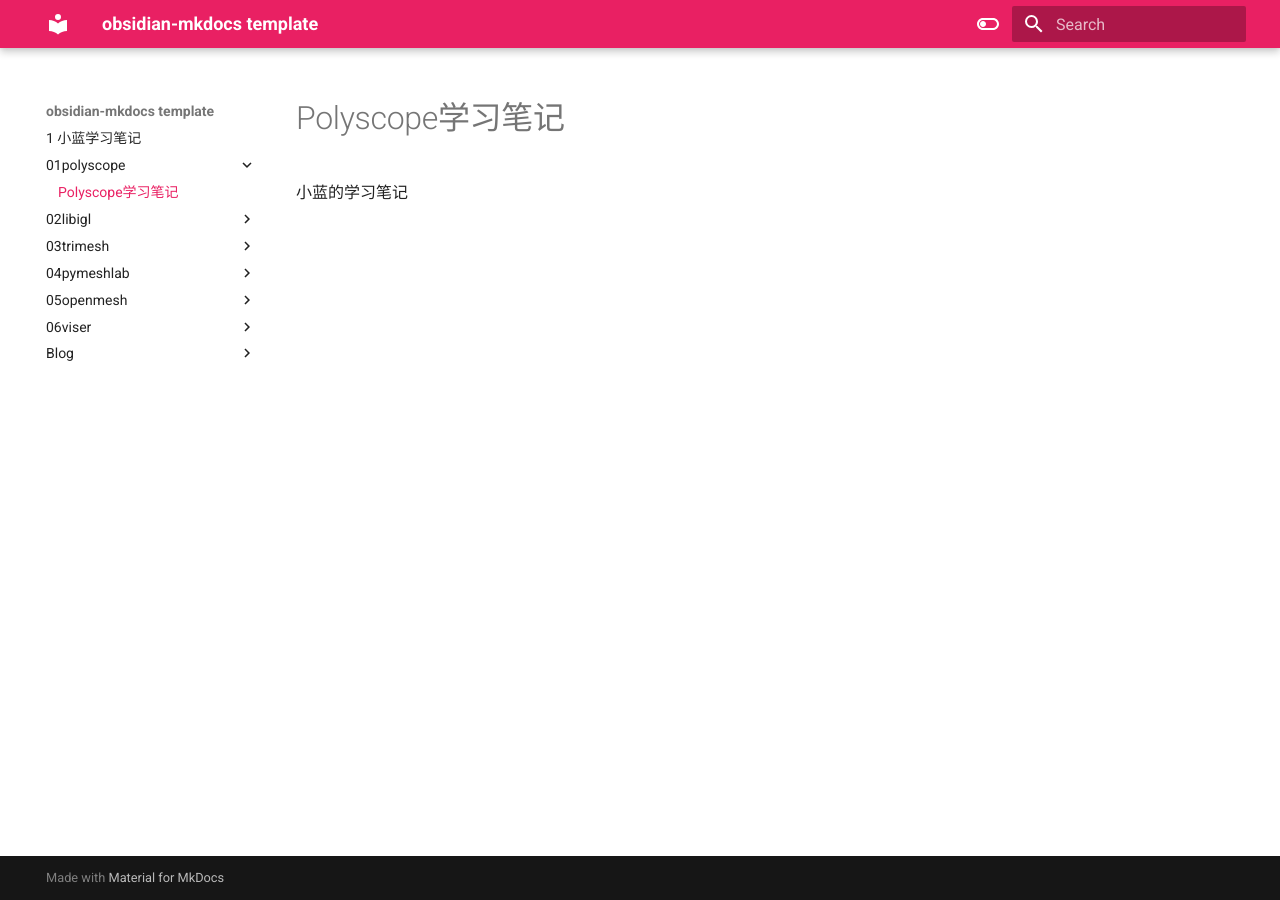
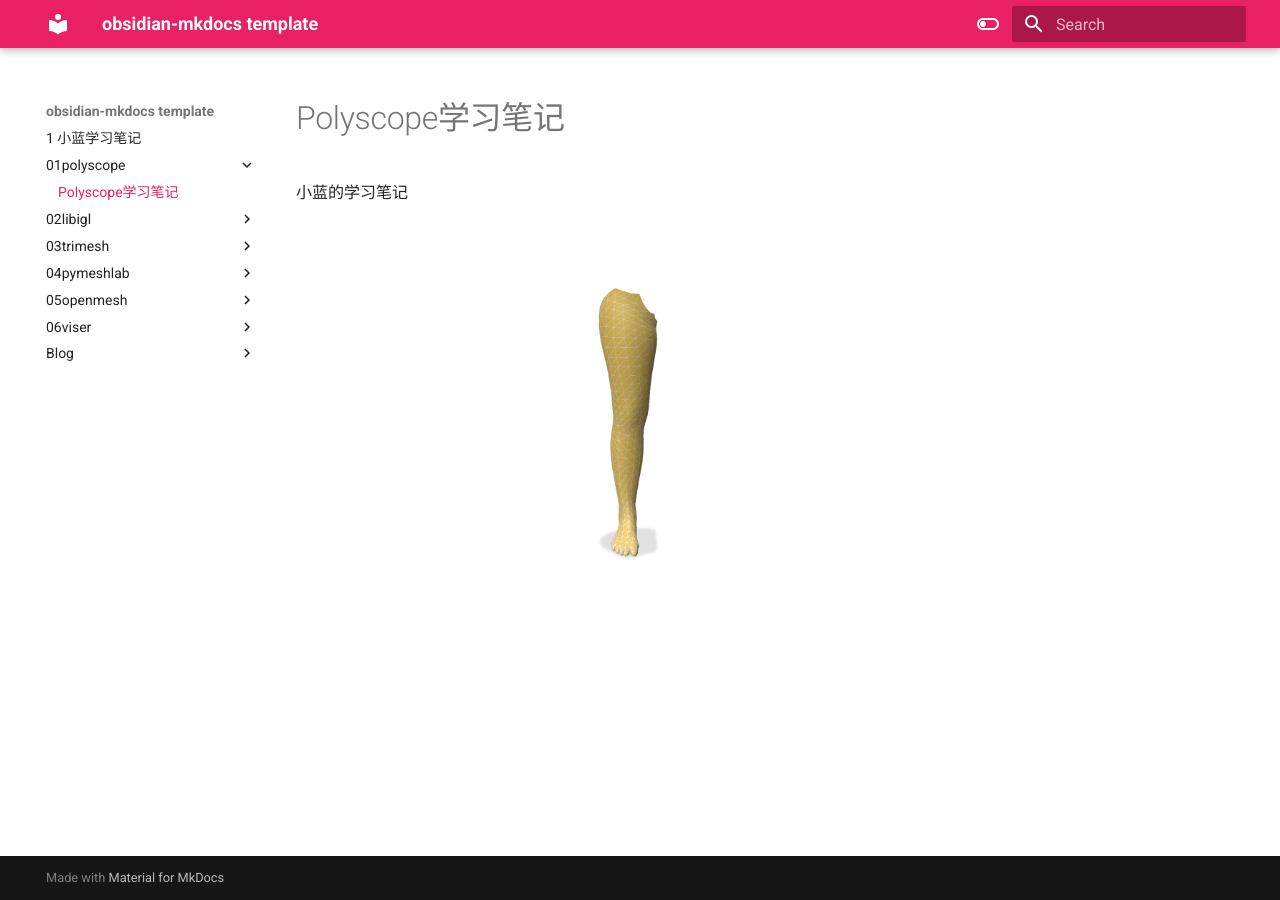
Before and after one commit to yeqinwen/xiaolan_notes, an MkDocs documentation site: the page built from docs/01polyscope/polyscope学习笔记.md, in a window 1280 px wide. Built offline with MkDocs 1.6.1 and Material for MkDocs 9.7.7, drawn with Linux system fonts in a browser that asks for light colours.

Commit message:
vault backup: 2026-08-31 23:10:45

```diff
--- a/docs/01polyscope/polyscope学习笔记.md
+++ b/docs/01polyscope/polyscope学习笔记.md
@@ -1,4 +1,4 @@
 
 小蓝的学习笔记
 
-![](screenshot_000000.png)
+![](assets/screenshot_000000.png)
```
